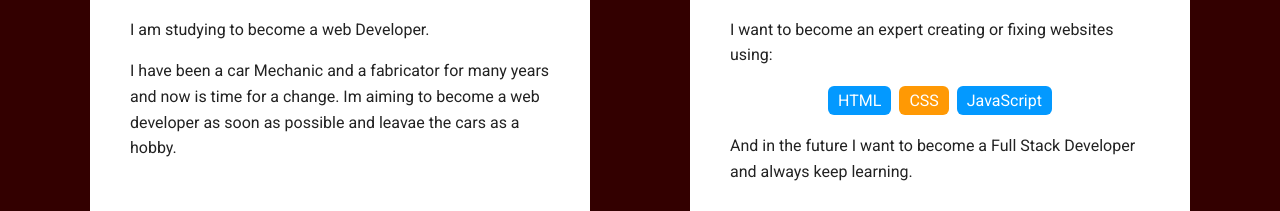
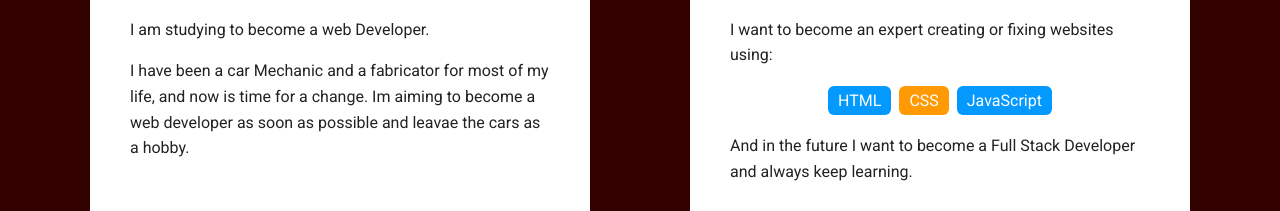
Before and after one commit to nicosuke/project2, a plain HTML site: page index.html in a window 1280 px wide. Shown: the part 742-953 px from the top of the page. Drawn offline with Linux system fonts and the light colour scheme; a web font is replaced by a local one.

Commit message:
update index
for most of my life

```diff
--- a/index.html
+++ b/index.html
@@ -30,7 +30,7 @@
       <div class="card">
         <h2>Background</h2>
         <p>I am studying to become a web Developer.</p>
-        <p>I have been a car Mechanic and a fabricator for many years and now is time for a change. Im aiming to become a web developer as soon as possible and leavae the cars as a hobby.</p>
+        <p>I have been a car Mechanic and a fabricator for most of my life, and now is time for a change. Im aiming to become a web developer as soon as possible and leavae the cars as a hobby.</p>
       </div>
 
       <div class="card">
```
